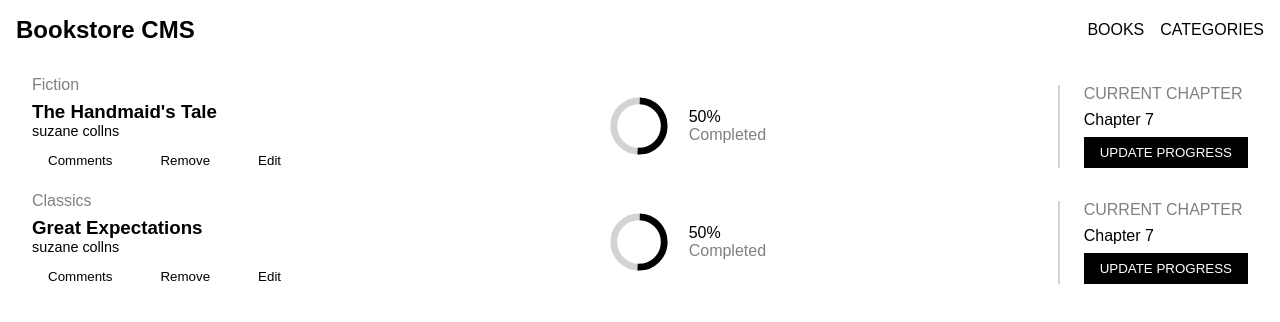
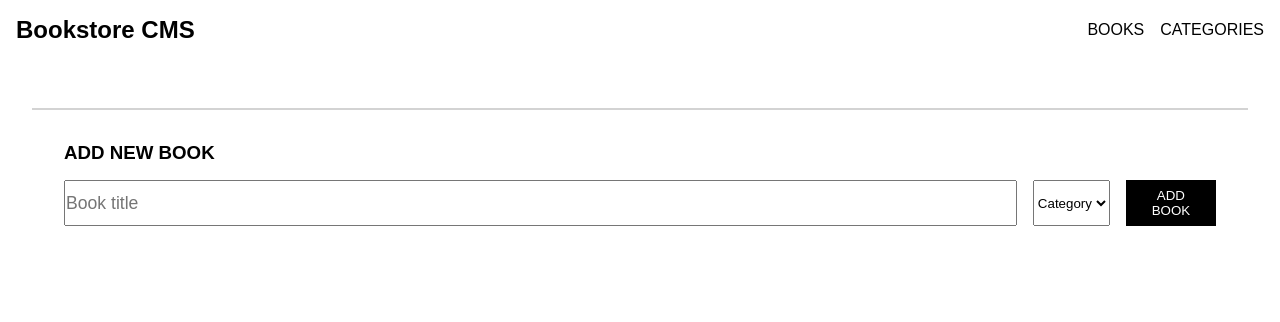
Before and after one commit to rachidelaid/Bookstore-reactjs, a React (Create React App) app: page / in a window 1280 px wide. Shown: the top 322 px of the page. Built offline with nearby package versions, Linux system fonts and the light colour scheme.

Commit message:
adding the form

```diff
--- a/src/components/Books.js
+++ b/src/components/Books.js
@@ -1,22 +1,10 @@
 import './Books.css';
 
 import BookCard from './BookCard';
+import Form from './Form';
 
 const Books = () => {
-  const data = {
-    item1: [
-      {
-        title: "The Handmaid's Tale",
-        category: 'Fiction',
-      },
-    ],
-    item2: [
-      {
-        title: 'Great Expectations',
-        category: 'Classics',
-      },
-    ],
-  };
+  const data = {};
 
   return (
     <section className="books">
@@ -27,6 +15,7 @@ const Books = () => {
           category={data[key][0].category}
         />
       ))}
+      <Form />
     </section>
   );
 };
--- /dev/null
+++ b/src/components/Form.css
@@ -0,0 +1,20 @@
+.form {
+  border-top: 2px lightgray solid;
+  margin-top: 2rem;
+  padding: 2rem;
+}
+
+h3 {
+  margin-bottom: 1rem;
+}
+
+form {
+  display: flex;
+  justify-content: center;
+  gap: 1rem;
+}
+
+input {
+  width: 100%;
+  font-size: 1.1rem;
+}
--- /dev/null
+++ b/src/components/Form.js
@@ -0,0 +1,23 @@
+import './Form.css';
+
+const Form = () => (
+  <section className="form">
+    <h3>ADD NEW BOOK</h3>
+    <form>
+      <input type="text" placeholder="Book title" required />
+      <select>
+        <option disabled selected>
+          Category
+        </option>
+        <option value="action">Action</option>
+        <option value="comedy">Comedy</option>
+        <option value="horror">Horror</option>
+        <option value="fiction">Fiction</option>
+        <option value="classics">Classics</option>
+      </select>
+      <button type="submit">ADD BOOK</button>
+    </form>
+  </section>
+);
+
+export default Form;
```
